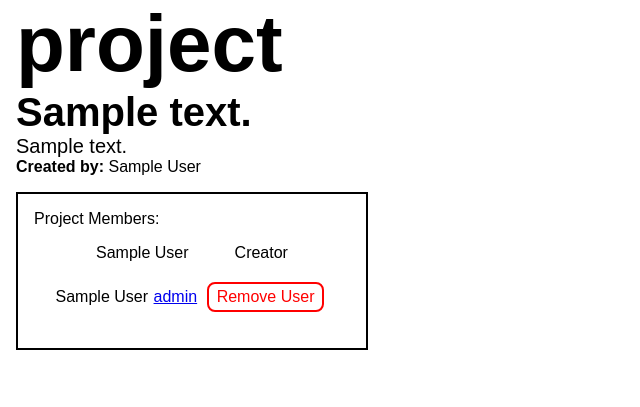
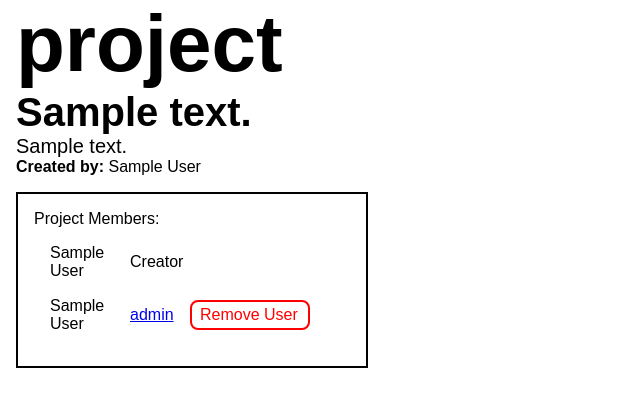
Before and after one commit to andrew-zabloudil/DevTick, a Flask app: page /project/1 in a window 1280 px wide. Shown: the part 206-613 px from the top of the page, without its empty margins (0-640 px from the left). Run offline with Flask 2, Linux system fonts and the light colour scheme; a user stored in the database is signed in; tables that the repository leaves empty hold one stand-in row (values such as "Sample post"); some libraries are stand-ins or nearby versions.

Commit message:
Change user display to grid

```diff
--- a/static/css/styles.css
+++ b/static/css/styles.css
@@ -118,9 +118,9 @@ body {
 .user-list-items {
   text-decoration: none;
   margin: 1rem;
-  display: flex;
-  justify-content: space-evenly;
   align-items: center;
+  display: grid;
+  grid-template-columns: 5rem 3.5rem 8rem;
 }
 
 /* Ticket Pane */
```
